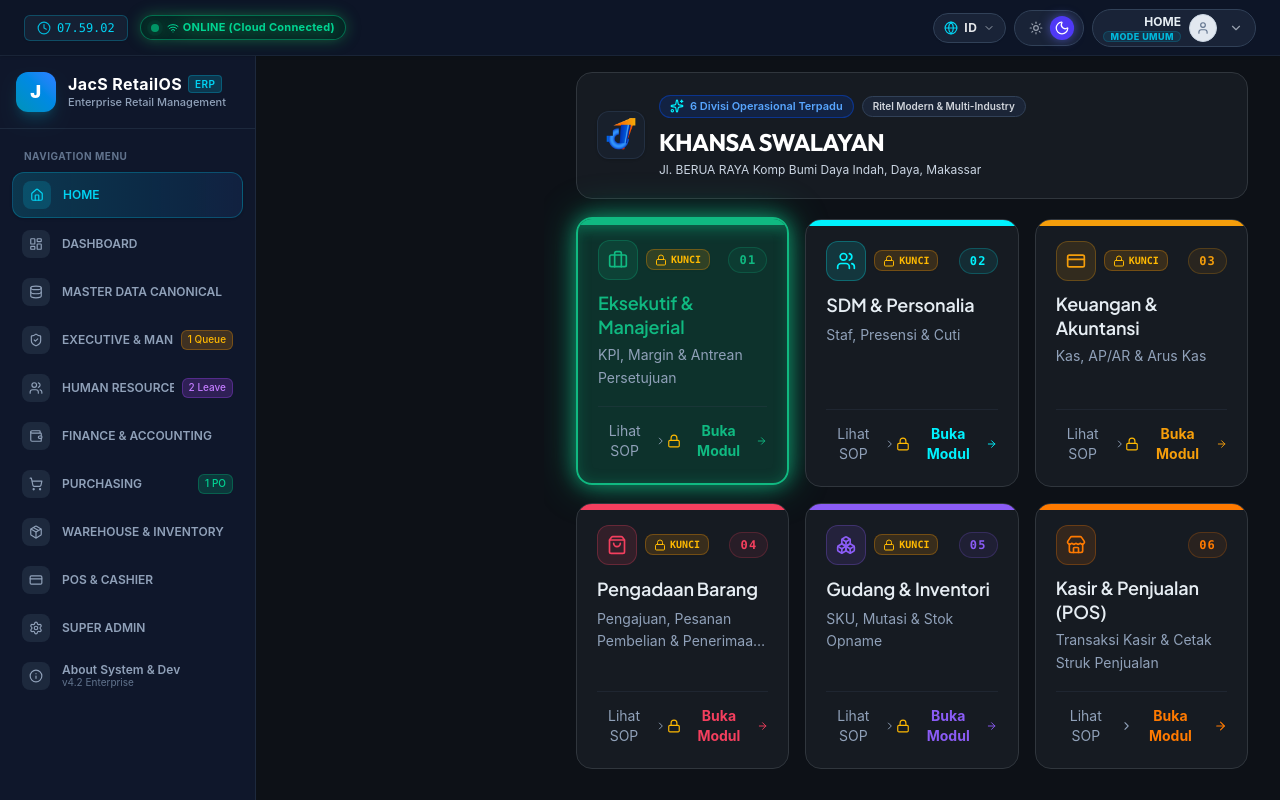
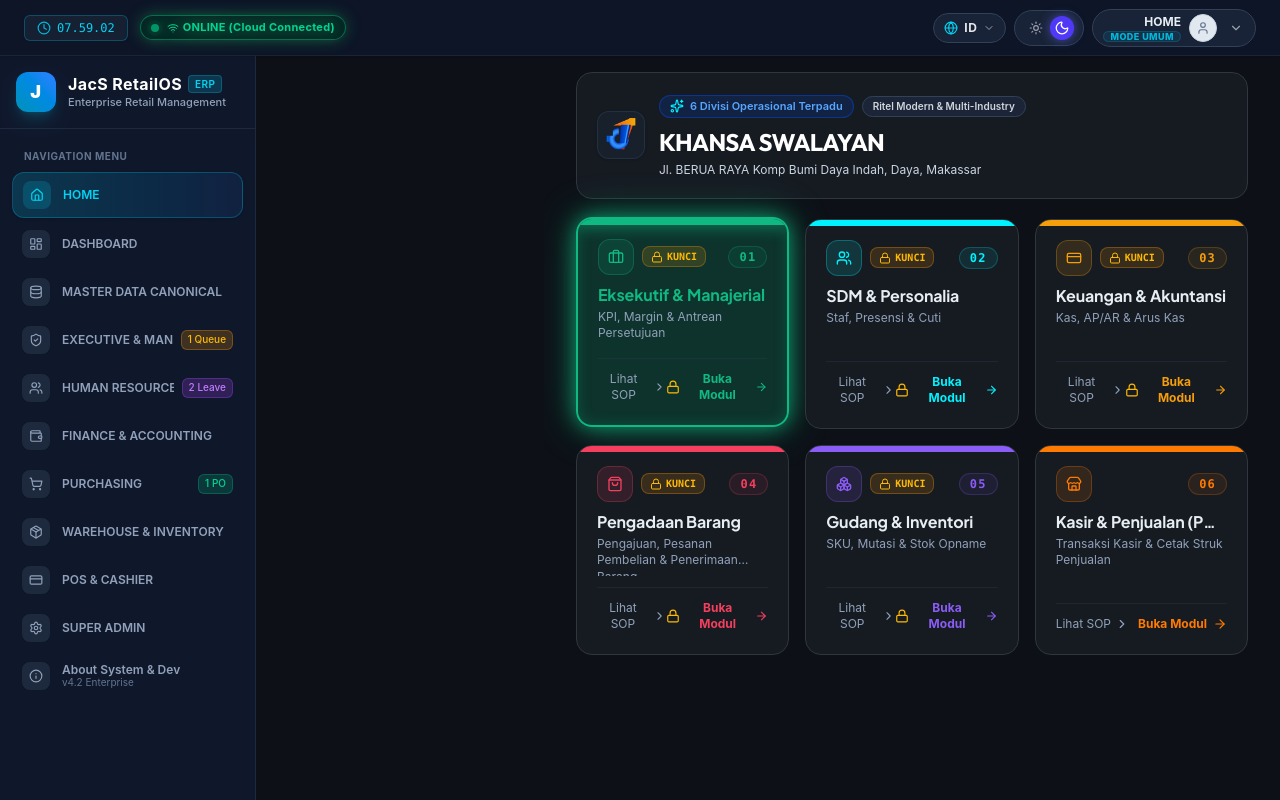
Before and after one commit to jacksmile1288-cmd/jacs-retailos-erp, a React (Vite) app: page / in a window 1280 px wide. Built offline with nearby package versions, Linux system fonts and the light colour scheme.

Commit message:
fix(layout): expand main content width and apply strict symmetrical cards

```diff
--- a/src/components/home/HomeModule.tsx
+++ b/src/components/home/HomeModule.tsx
@@ -350,7 +350,7 @@
 
   return (
     <div id="home-module-container" className="w-full max-w-[1360px] mx-auto flex flex-col space-y-4 xl:space-y-5">
-      {/* 1. DYNAMIC STORE BRANDING & OPERATIONAL HEADER */}
+      {/* 1. DYNAMIC STORE BRANDING & OPERATIONAL HEADER (TANPA TOMBOL GANDA) */}
       <div
         className={`relative overflow-hidden rounded-2xl border p-4 sm:p-5 transition duration-200 flex items-start sm:items-center justify-between gap-4 ${
           isLight
@@ -420,8 +420,8 @@
         })()}
       </div>
 
-      {/* 2. 6 KARTU BAR NEON PRESISI & SIMETRIS SEMPURNA */}
-      <div className="grid grid-cols-1 md:grid-cols-2 lg:grid-cols-3 gap-3.5 xl:gap-4 items-stretch">
+      {/* 2. 6 KARTU BAR NEON PRESISI & SIMETRIS 100% */}
+      <div className="grid grid-cols-1 md:grid-cols-2 lg:grid-cols-3 gap-4 items-stretch">
         {ROLE_MODULES.map((role) => {
           const Icon = role.icon;
           const isSelected = activeRole.id === role.id;
@@ -452,7 +452,7 @@
               onMouseEnter={() => setHoveredRoleId(role.id)}
               onMouseLeave={() => setHoveredRoleId(null)}
               style={activeStyle}
-              className="group relative p-4 xl:p-5 rounded-2xl text-left transition-all duration-150 ease-out cursor-pointer overflow-hidden flex flex-col justify-between h-full focus:outline-hidden"
+              className="group relative p-5 rounded-2xl text-left transition-all duration-150 ease-out cursor-pointer overflow-hidden flex flex-col justify-between h-[210px] focus:outline-hidden"
             >
               {/* Top Accent Neon Bar Strip */}
               <div
@@ -464,25 +464,25 @@
               />
 
               {/* Upper Content Group */}
-              <div className="w-full flex-1 flex flex-col space-y-3">
+              <div className="w-full flex flex-col space-y-2.5">
                 {/* Header: Icon, Order Badge & Lock Status */}
-                <div className="h-10 flex items-center justify-between w-full pt-0.5">
+                <div className="h-9 flex items-center justify-between w-full">
                   <div className="flex items-center gap-2">
                     <div
-                      className="w-9 h-9 xl:w-10 xl:h-10 rounded-xl flex items-center justify-center transition-transform duration-200 group-hover:scale-105 shrink-0"
+                      className="w-9 h-9 rounded-xl flex items-center justify-center transition-transform duration-200 group-hover:scale-105 shrink-0"
                       style={{
                         backgroundColor: `${role.colorHex}20`,
                         border: `1px solid ${role.colorHex}45`,
                       }}
                     >
                       <Icon
-                        className="w-4 h-4 xl:w-5 xl:h-5"
+                        className="w-4 h-4"
                         style={{ color: role.colorHex }}
                       />
                     </div>
                     {isLocked ? (
                       <span
-                        className="px-2 py-0.5 rounded-lg bg-amber-500/15 border border-amber-500/30 text-amber-400 flex items-center gap-1 text-[10px] font-mono font-bold shrink-0 shadow-xs"
+                        className="px-2 py-0.5 rounded-lg bg-amber-500/15 border border-amber-500/30 text-amber-400 flex items-center gap-1 text-[10px] font-mono font-bold shrink-0"
                         title={isEn ? 'Requires Super Admin authorization' : 'Terkunci - Wajib Otorisasi Super Admin'}
                       >
                         <Lock className="w-3 h-3 text-amber-400 shrink-0" />
@@ -494,7 +494,7 @@
                   </div>
 
                   <span
-                    className="font-mono text-[10px] xl:text-xs font-black tracking-widest px-2 py-0.5 xl:px-2.5 xl:py-1 rounded-full shrink-0"
+                    className="font-mono text-xs font-black tracking-widest px-2.5 py-0.5 rounded-full shrink-0"
                     style={{
                       backgroundColor: `${role.colorHex}15`,
                       color: role.colorHex,
@@ -506,23 +506,23 @@
                 </div>
 
                 {/* Symmetrical Title & Sub-title Container */}
-                <div className="space-y-1 flex-1 flex flex-col justify-start">
+                <div className="space-y-1">
                   <h3
-                    className="text-base xl:text-lg font-semibold leading-snug transition-colors line-clamp-1 min-h-[1.75rem] flex items-center"
+                    className="text-base font-bold leading-tight transition-colors truncate"
                     style={{
                       color: isSelected ? role.colorHex : isLight ? '#0F172A' : '#e6edf3',
                     }}
                   >
                     {divisionInfo.name}
                   </h3>
-                  <p className="text-xs xl:text-sm text-slate-400 leading-relaxed line-clamp-2 min-h-[2.5rem]">
+                  <p className="text-xs text-slate-400 leading-snug line-clamp-2 h-[2.5rem]">
                     {divisionInfo.sub}
                   </p>
                 </div>
               </div>
 
               {/* Bottom Action Links: Flat baseline alignment */}
-              <div className="w-full pt-3 mt-4 border-t border-gray-700/30 flex items-center justify-between text-xs xl:text-sm">
+              <div className="w-full pt-2.5 border-t border-gray-700/30 flex items-center justify-between text-xs mt-auto">
                 <button
                   type="button"
                   id={`btn-home-view-sop-${role.id}`}
@@ -554,7 +554,7 @@
                     e.stopPropagation();
                     handleOpenModule(role.id, divisionInfo.name);
                   }}
-                  className="inline-flex items-center gap-1.5 font-bold hover:underline cursor-pointer bg-transparent border-0 p-0 text-xs xl:text-sm"
+                  className="inline-flex items-center gap-1.5 font-bold hover:underline cursor-pointer bg-transparent border-0 p-0 text-xs"
                   style={{ color: role.colorHex }}
                 >
                   {isLocked && <Lock className="w-3.5 h-3.5 text-amber-400 shrink-0" />}
```
